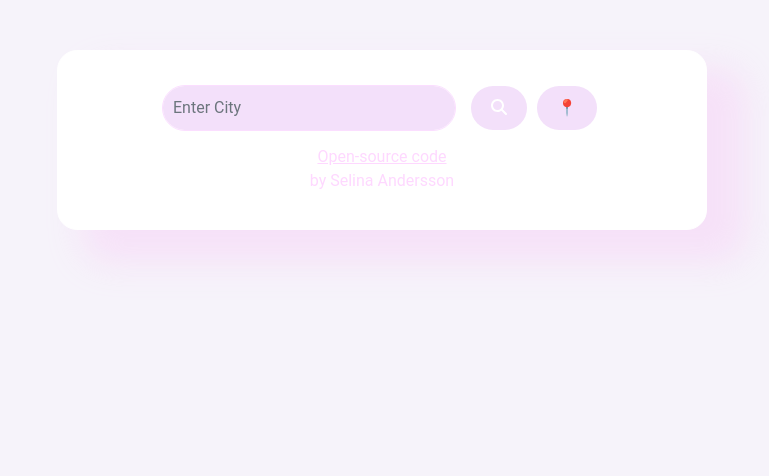
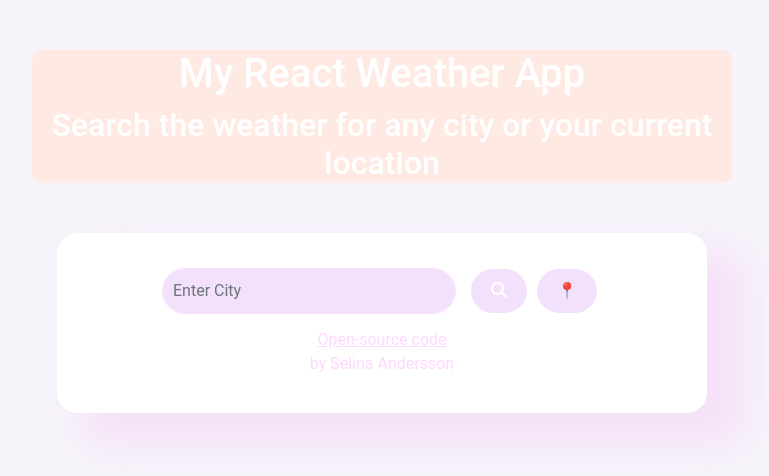
Before and after one commit to selinatisha/react-weather-app, a React (Create React App) app: page / in a window 1280 px wide. Shown: the top 476 px of the page, without its empty margins (258-1027 px from the left). Built offline with nearby package versions, Linux system fonts and the light colour scheme.

Commit message:
header addition

```diff
--- a/src/App.css
+++ b/src/App.css
@@ -26,3 +26,8 @@ body {
 body {
   background-color: #f6f3fa;
 }
+.header {
+  background-color: #ffe9e3;
+  border-radius: 10px;
+  color: #ffffff;
+}
--- a/src/App.js
+++ b/src/App.js
@@ -9,6 +9,10 @@ import "./Forecast.css";
 function App() {
   return (
     <div className="App">
+      <div className="header">
+        <h1>My React Weather App</h1>
+        <h2>Search the weather for any city or your current location</h2>
+      </div>
       <Form />
       <script src="index.js"></script>
     </div>
```
